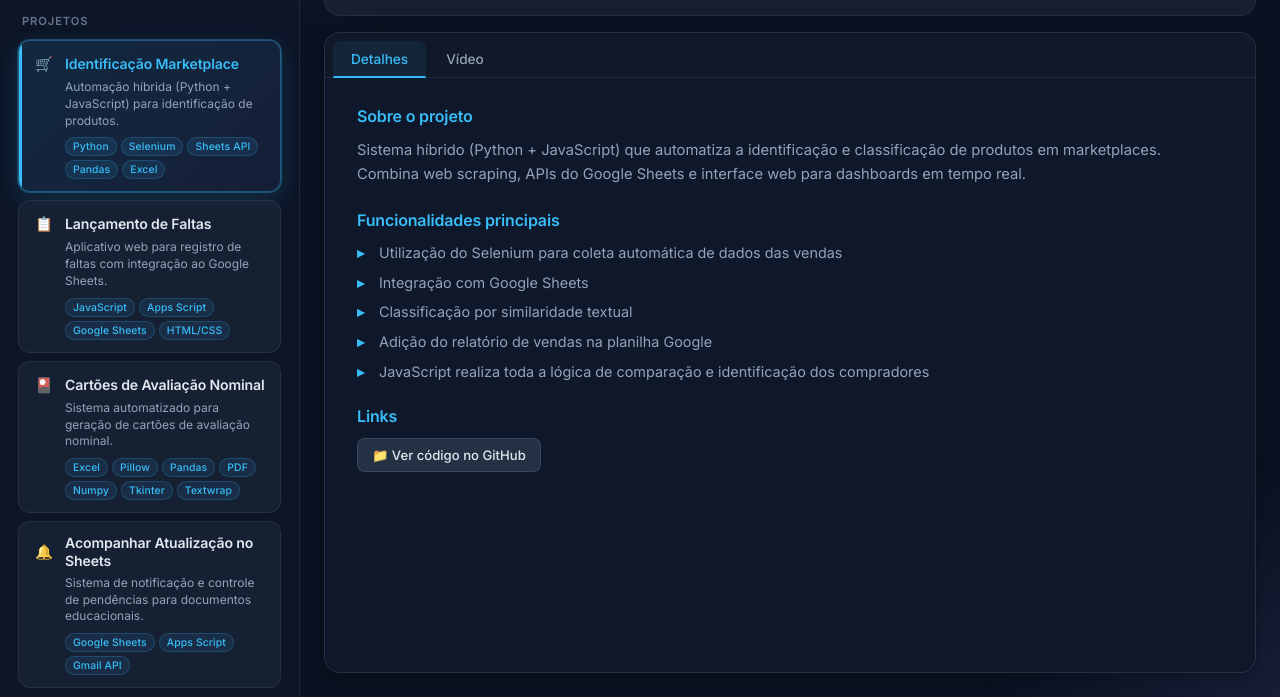
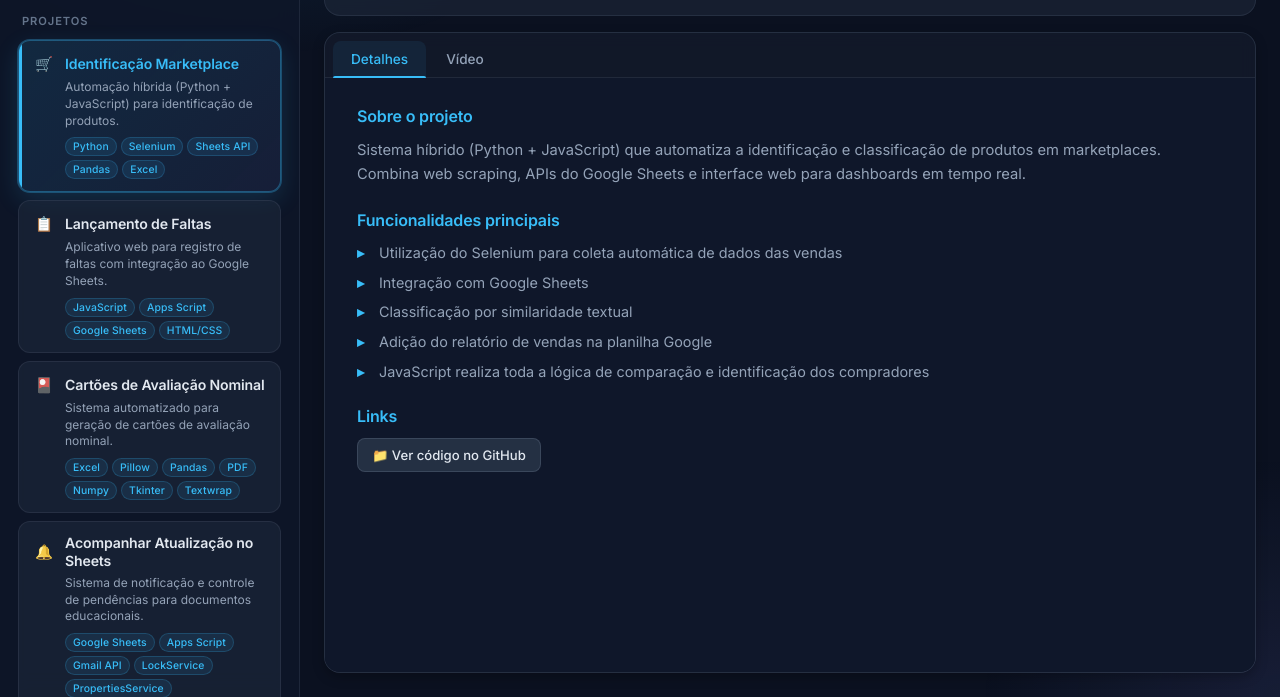
Before and after one commit to AlbertoBernJr/PORTIF, a plain HTML site: page index.html in a window 1280 px wide. Shown: the part 103-800 px from the top of the page. Drawn offline with Linux system fonts and the light colour scheme.

Commit message:
Refactor project details and enhance display elements
Updated project details to include multiple paragraphs and additional technologies. Enhanced the image handling and highlights for better project representation.

```diff
--- a/index.html
+++ b/index.html
@@ -366,6 +366,7 @@
             line-height: 1.65;
             font-size: 0.92rem;
         }
+        .details-panel p + p { margin-top: 12px; }
         .details-panel ul {
             list-style: none;
             display: flex;
@@ -645,8 +646,9 @@
         // =============================================
         // 🗂️ PROJETOS
         // =============================================
-        // images: array de caminhos relativos à pasta do projeto
-        //         ex: 'fotos/01_...png'  → resolvido contra o folder
+        // details: string OU array de strings (vários parágrafos)
+        // video:   URL do YouTube/Vimeo ou caminho .mp4
+        // images:  caminhos relativos à pasta do projeto
         const projects = [
             {
                 id: 'marketplace',
@@ -721,18 +723,29 @@
                 description: 'Sistema de notificação e controle de pendências para documentos educacionais.',
                 folder: 'https://albertobernjr.github.io/GCP-GAS/ACOMPANHAR_ATUALIZACAO_DE_ARQUIVOS/',
                 icon: '🔔',
-                tech: ['Google Sheets', 'Apps Script', 'Gmail API'],
+                tech: ['Google Sheets', 'Apps Script', 'Gmail API', 'LockService', 'PropertiesService'],
                 video: '',
-                details: 'Automação desenvolvida em Google Apps Script para monitorar edições em uma planilha compartilhada, usada pela coordenação pedagógica para registrar documentos de desempenho de alunos. O script detecta alterações na coluna de arquivos, gera notificações por e-mail e mantém um controle visual de pendências por meio de checkboxes e cores nas abas.',
+                details: [
+                    'Automação desenvolvida em Google Apps Script para monitorar edições em uma planilha compartilhada, usada pela coordenação pedagógica para registrar documentos de desempenho de alunos. O script detecta alterações na coluna de arquivos, gera notificações por e-mail e mantém um controle visual de pendências por meio de checkboxes e cores nas abas.',
+                    'Desafio técnico: evitar execuções duplicadas causadas pela recursividade do gatilho (o próprio script escreve na planilha). A solução combinou LockService para serializar execuções e uma flag em PropertiesService para impedir reentrada.',
+                    'Resultado: economia de aproximadamente 40 minutos por dia em verificações manuais, processando em média 7 atualizações por semana com notificações automáticas e rastreabilidade completa.'
+                ],
                 highlights: [
-                    'Detecção automática de edições na planilha',
+                    'Detecção automática de edições na coluna E',
                     'Registro de data/hora da última modificação',
                     'Criação de checkbox para controle de conferência',
-                    'Envio de e-mail com detalhes da edição',
-                    'Proteção contra concorrência e recursividade'
+                    'Mudança de cor da aba para indicar pendências',
+                    'Envio de e-mail com detalhes da edição (usuário, link, valor)',
+                    'Proteção contra concorrência e recursividade (LockService + PropertiesService)',
+                    'Gatilho instalável com credenciais de administrador'
                 ],
                 repo: 'https://github.com/AlbertoBernJr/GCP-GAS/tree/main/ACOMPANHAR_ATUALIZACAO_DE_ARQUIVOS',
-                images: []
+                images: [
+                    'Fotos/01.png',
+                    'Fotos/02.1.png',
+                    'Fotos/02.2.png',
+                    'Fotos/03.png'
+                ]
             }
         ];
 
@@ -756,7 +769,6 @@
         }
 
         // Resolve um caminho relativo (ex: 'fotos/img.png') contra o folder do projeto.
-        // Usa new URL() para encodar espaços e caracteres especiais corretamente.
         function imageUrl(p, path) {
             if (/^https?:\/\//i.test(path)) return path;
             const base = p.folder.endsWith('/') ? p.folder : p.folder + '/';
@@ -812,9 +824,16 @@
             div.className = 'details-panel';
 
             if (p.details) {
-                const h = document.createElement('h3'); h.textContent = 'Sobre o projeto';
-                const para = document.createElement('p'); para.textContent = p.details;
-                div.append(h, para);
+                const h = document.createElement('h3');
+                h.textContent = 'Sobre o projeto';
+                div.append(h);
+
+                const paragraphs = Array.isArray(p.details) ? p.details : [p.details];
+                for (const text of paragraphs) {
+                    const para = document.createElement('p');
+                    para.textContent = text;
+                    div.append(para);
+                }
             }
             if (p.highlights && p.highlights.length) {
                 const h = document.createElement('h3'); h.textContent = 'Funcionalidades principais';
```
